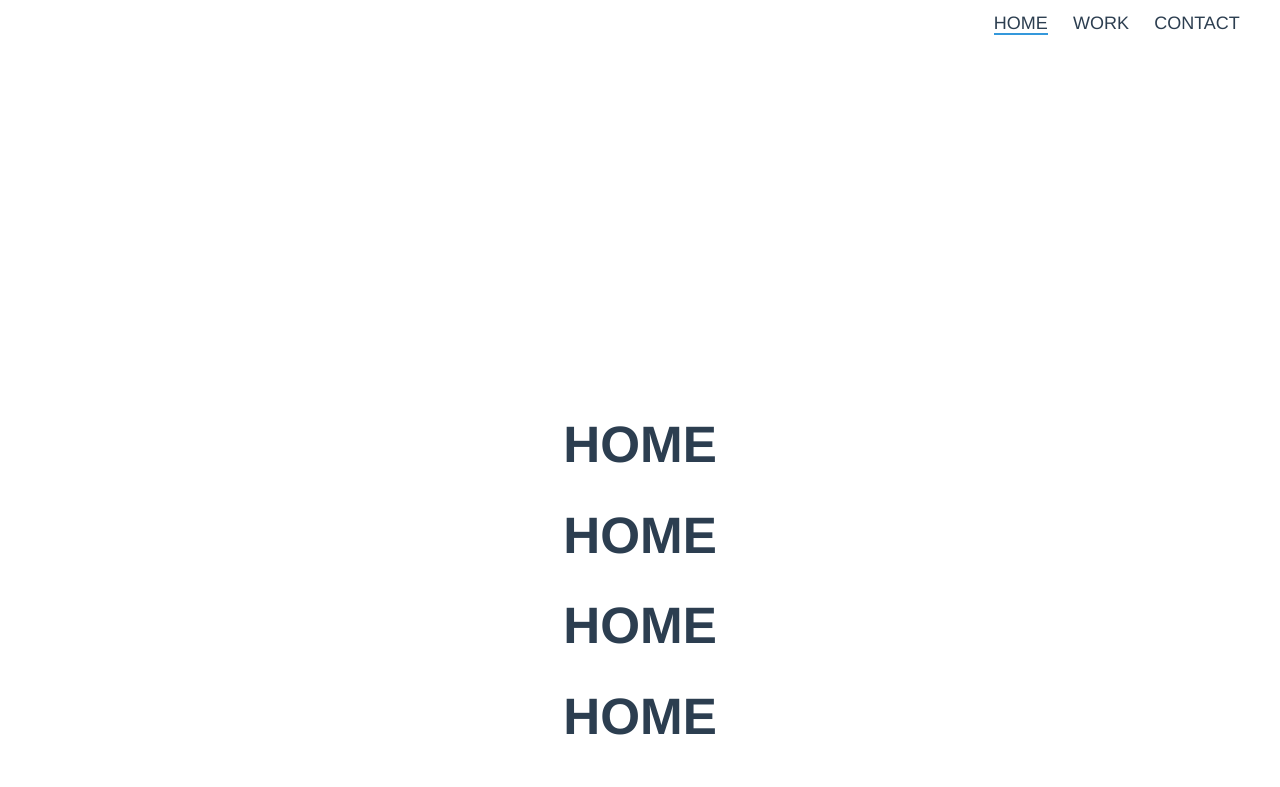
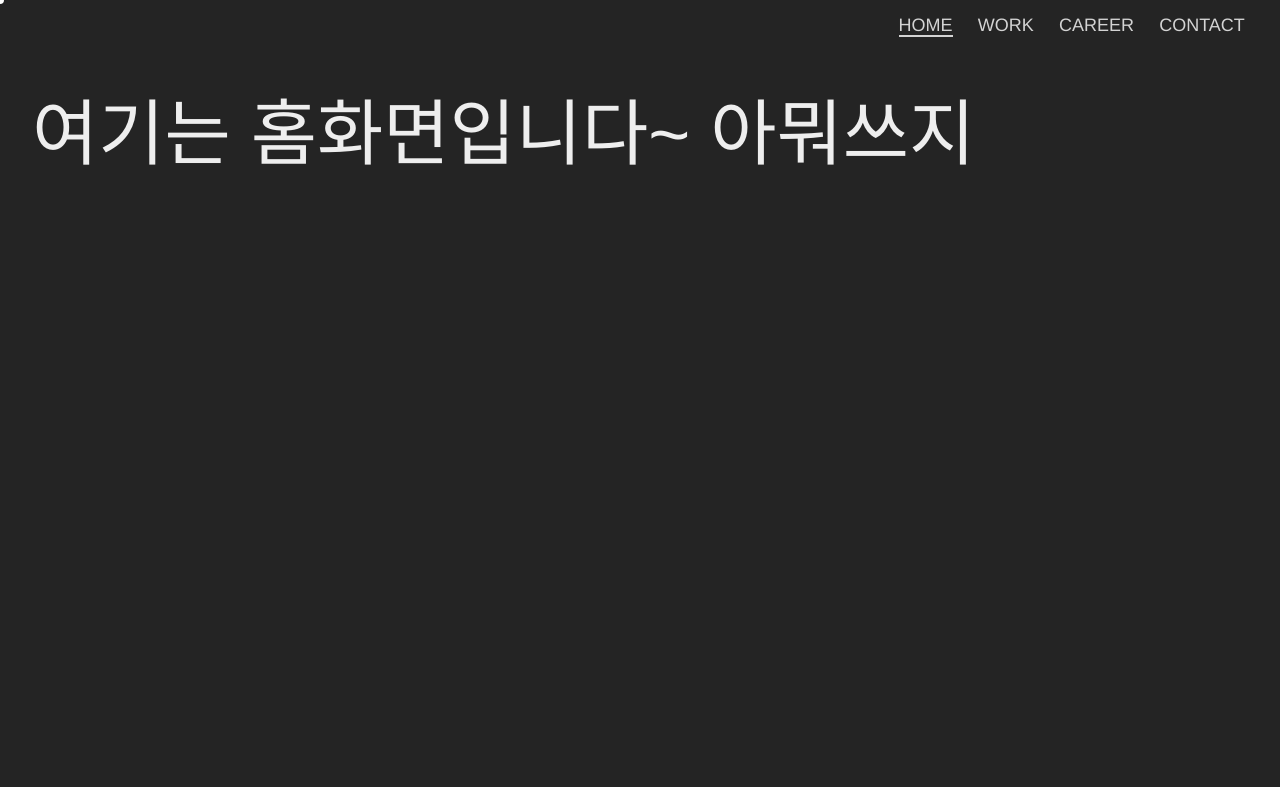
Before and after one commit to min-kyung-le/myWebsite, a Vue app: page / in a window 1280 px wide. Shown: the top 787 px of the page. Built offline with nearby package versions, Linux system fonts and the light colour scheme.

Commit message:
애니메이션 추가2

```diff
--- a/src/App.vue
+++ b/src/App.vue
@@ -1,7 +1,7 @@
 <template>
-	<div id="drawing_line" class="content">
+	<div id="drawing_line" class="content scrollbar">
 		<svg class="drawing_line_svg">
-			<circle class="drawing_line_circle" cx="0" cy="0" r="8"></circle>
+			<circle class="drawing_line_circle" cx="0" cy="0" r="4"></circle>
 			<polyline class="drawing_line_polyline" points=""></polyline>
 		</svg>
 		<router-view v-slot="{ Component }">
@@ -35,14 +35,11 @@
 	dist: 0,
 	scale: 1,
 	speed: 2,
-	circRadius: 8,
+	circRadius: 4,
 	updateCrds: function () {
 		if (this.x != 0) {
 			this.dist = Math.abs(this.x - this.tx + (this.y - this.ty))
-			this.scale = Math.max(
-				this.scale + ((100 - this.dist * 8) * 0.01 - this.scale) * 0.1,
-				0.25
-			) // gt 0.25 = 4px
+			this.scale = Math.max(this.scale + ((100 - this.dist * 8) * 0.01 - this.scale) * 0.1, 0.25) // gt 0.25 = 4px
 			this.tx += (this.x - this.tx) / this.speed
 			this.ty += (this.y - this.ty) / this.speed
 		}
@@ -116,11 +113,11 @@
 			}, 80)
 		},
 		fucMousedown() {
-			pointer.circRadius = 6
+			pointer.circRadius = 2
 			this.drawLine()
 		},
 		fucMouseup() {
-			pointer.circRadius = 8
+			pointer.circRadius = 4
 			this.drawLine()
 		},
 	},
@@ -128,34 +125,21 @@
 </script>
 
 <style>
-#app {
-	font-family: Avenir, Helvetica, Arial, sans-serif;
-	-webkit-font-smoothing: antialiased;
-	-moz-osx-font-smoothing: grayscale;
-	color: #2c3e50;
-}
-
-.bgblack {
-	background-color: #000;
-}
-
 .content {
-	width: 40%;
 	min-width: 500px;
-	margin: 0 auto;
 	position: relative;
 }
 
 a {
 	font-weight: lighter;
-	color: #2c3e50;
+	color: #d3d3d3;
 	text-decoration: none;
 	margin-right: 1.4em;
 }
 
 a:hover,
 a.router-link-active {
-	border-bottom: 2px solid #3498db;
+	border-bottom: 2px solid #d3d3d3;
 }
 
 .fade-enter-from,
@@ -166,13 +150,6 @@
 .fade-enter-active,
 .fade-leave-active {
 	transition: opacity 0.5s ease-out;
-}
-
-.footerbg {
-	font-size: large;
-	position: fixed;
-	right: 15px;
-	top: 10px;
 }
 
 /* 마우스 커서 따라다니는 효과 */
--- /dev/null
+++ b/src/components/Career.vue
@@ -0,0 +1,11 @@
+<template>
+	<div>
+		<h1>CAREER</h1>
+	</div>
+</template>
+
+<script>
+export default {}
+</script>
+
+<style></style>
--- /dev/null
+++ b/src/components/Contact.vue
@@ -0,0 +1,78 @@
+<template>
+	<div class="large-font">
+		<TransitionGroup tag="ul" name="fade" class="container">
+			<div v-for="item in items" class="item" :key="item">
+				{{ item }}
+			</div>
+		</TransitionGroup>
+	</div>
+</template>
+
+<script>
+const name = 'MinKyung Lee',
+	email = 'minkyung1435@gmail.com',
+	blog = 'BLOG LINK',
+	createDate = 'Made 2023'
+
+var getInitialItems = () => [name, email, blog, createDate]
+
+export default {
+	name: 'Contact',
+	data() {
+		return {
+			items: getInitialItems(),
+		}
+	},
+	methods: {
+		reset() {
+			this.items = getInitialItems()
+		},
+		movedata() {
+			this.items = [blog, name, createDate, email]
+		},
+	},
+	mounted() {
+		setTimeout(() => {
+			this.movedata()
+		}, 800)
+		setTimeout(() => {
+			this.reset()
+		}, 1500)
+	},
+}
+</script>
+
+<style>
+.large-font {
+	font-size: 4.5rem;
+}
+
+.container {
+	position: relative;
+	padding: 0;
+}
+
+.item {
+	width: 100%;
+}
+
+/* 1. declare transition */
+.fade-move,
+.fade-enter-active,
+.fade-leave-active {
+	transition: all 0.5s cubic-bezier(0.55, 0, 0.1, 1);
+}
+
+/* 2. declare enter from and leave to state */
+.fade-enter-from,
+.fade-leave-to {
+	opacity: 0;
+	transform: scaleY(0.01) translate(30px, 0);
+}
+
+/* 3. ensure leaving items are taken out of layout flow so that moving
+      animations can be calculated correctly. */
+.fade-leave-active {
+	position: absolute;
+}
+</style>
--- a/src/components/Home.vue
+++ b/src/components/Home.vue
@@ -1,22 +1,17 @@
 <template>
-	<div>
-		<h1>HOME</h1>
-		<h1>HOME</h1>
-		<h1>HOME</h1>
-		<h1>HOME</h1>
-		<h1>HOME</h1>
-		<h1>HOME</h1>
-		<h1>HOME</h1>
-		<h1>HOME</h1>
-		<h1>HOME</h1>
-		<h1>HOME</h1>
-		<h1>HOME</h1>
-		<h1>HOME</h1>
+	<div class="large-font">
+		<span>{{ contents }}</span>
 	</div>
 </template>
 
 <script>
-export default {}
+export default {
+	data() {
+		return {
+			contents: '여기는 홈화면입니다~ 아뭐쓰지',
+		}
+	},
+}
 </script>
 
 <style></style>
--- a/src/layout/Footer.vue
+++ b/src/layout/Footer.vue
@@ -1,7 +1,8 @@
 <template>
 	<div class="footerbg">
 		<router-link to="/">HOME</router-link>
-		<router-link to="/graph">WORK</router-link>
+		<router-link to="/work">WORK</router-link>
+		<router-link to="/career">CAREER</router-link>
 		<router-link to="/contact">CONTACT</router-link>
 	</div>
 </template>
--- a/src/style.css
+++ b/src/style.css
@@ -14,28 +14,16 @@
 	-webkit-text-size-adjust: 100%;
 }
 
-a {
-  font-weight: 500;
-  color: #646cff;
-  text-decoration: inherit;
+.footerbg {
+	font-size: large;
+	position: fixed;
+	right: 10px;
+	top: 12px;
 }
-a:hover {
-  color: #535bf2;
-}
-
-a {
-  font-weight: 500;
-  color: #646cff;
-  text-decoration: inherit;
-}
-a:hover {
-  color: #535bf2;
-}
-
 body {
 	margin: 0;
 	display: flex;
-  place-items: center;
+	place-items: top;
 	min-width: 320px;
 	min-height: 100vh;
 }
@@ -52,9 +40,8 @@
 	font-size: 1em;
 	font-weight: 500;
 	font-family: inherit;
-  background-color: #1a1a1a;
-  cursor: pointer;
 	transition: border-color 0.25s;
+	cursor: none;
 }
 button:hover {
 	border-color: #646cff;
@@ -70,15 +57,36 @@
 
 #app {
 	max-width: 1280px;
-  margin: 0 auto;
-  padding: 2rem;
-  text-align: center;
+	padding: 5rem 2rem 2rem 2rem;
+	font-family: Avenir, Helvetica, Arial, sans-serif;
+	-webkit-font-smoothing: antialiased;
+	-moz-osx-font-smoothing: grayscale;
+	color: #eeeeee;
+}
+
+::-webkit-scrollbar {
+	width: 6px; /*스크롤바의 너비*/
+}
+
+::-webkit-scrollbar-thumb {
+	background-color: rgb(136, 136, 136); /*스크롤바의 색상*/
+}
+
+::-webkit-scrollbar-track {
+	background-color: rgb(0, 0, 0); /*스크롤바 트랙 색상*/
+}
+
+/* a:hover {
+  color: #747bff;
+}
+button {
+	background-color: #f9f9f9;
 }
 
 @media (prefers-color-scheme: light) {
 	:root {
-    color: #213547;
-    background-color: #ffffff;
+		color: #213547
+		background-color: #1a1a1a;
 	}
 	a:hover {
 		color: #747bff;
@@ -87,3 +95,4 @@
 		background-color: #f9f9f9;
 	}
 }
+*/
```
Also changed, not shown: src/router/index.js (+14 -3 lines), .prettierrc.json. Lines whose indentation alone changed are shown as unchanged.
